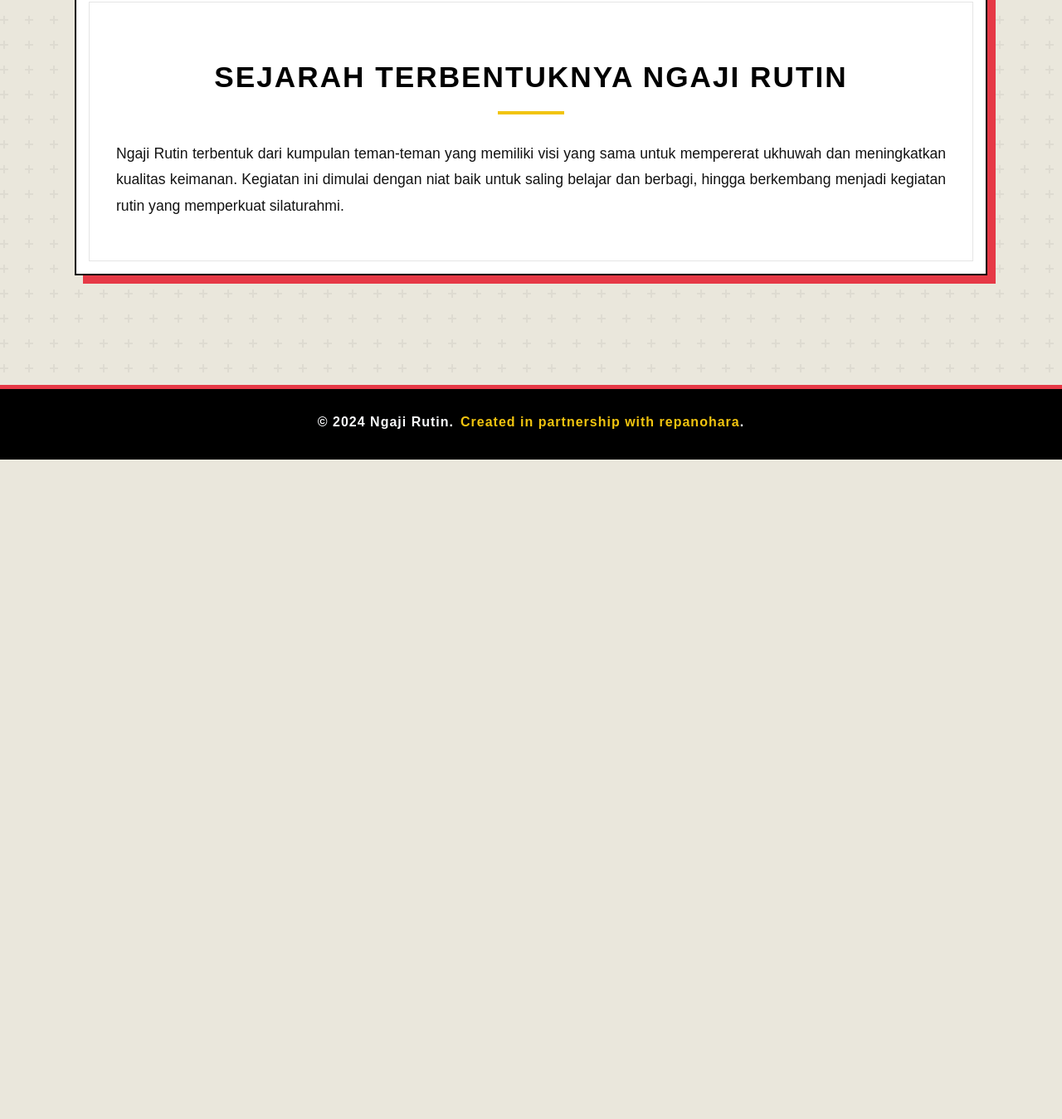
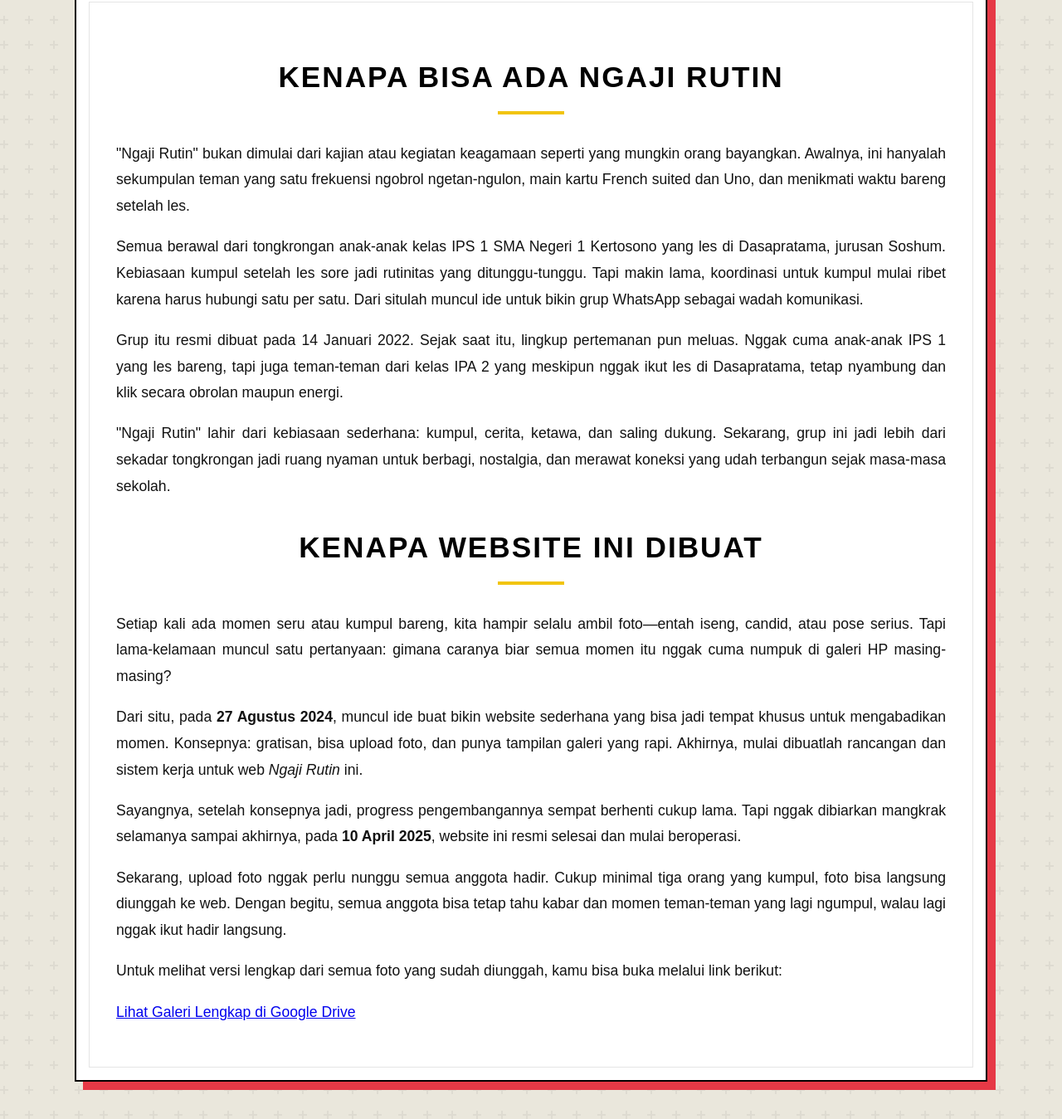
Before and after one commit to Revnarc/NGAJI-RUTIN, a plain HTML site: page index.html in a window 1280 px wide. Shown: the part 851-2200 px from the top of the page at 83% size. Before the commit the page ends 1405 px from the top, so only its background shows below. Drawn offline with Linux system fonts and the light colour scheme; no server answers.

Commit message:
Update index.html

```diff
--- a/index.html
+++ b/index.html
@@ -23,7 +23,7 @@
                     <form id="uploadForm">
                         <input type="file" id="fileInput" accept="image/*" required>
                         <div class="rename-section">
-                            <label for="renameInput">Input tanggal lek ! (dd-mm-yyyy):</label>
+                            <label for="renameInput">⚠️ Peringatan: Minimal foto wong 3 di dalamnya.<br> ⚠️ Input tanggal ciak ! (dd-mm-yyyy):</label>
                             <input type="text" id="renameInput" placeholder="dd-mm-yyyy" required>
                         </div>
                         <input type="password" id="passwordInput" placeholder="input password" required>
@@ -39,10 +39,51 @@
         </section>
 
         <section class="history">
-            <h2>Sejarah Terbentuknya Ngaji Rutin</h2>
-            <p>
-                Ngaji Rutin terbentuk dari kumpulan teman-teman yang memiliki visi yang sama untuk mempererat ukhuwah dan meningkatkan kualitas keimanan. Kegiatan ini dimulai dengan niat baik untuk saling belajar dan berbagi, hingga berkembang menjadi kegiatan rutin yang memperkuat silaturahmi.
-            </p>
+            <h2>Kenapa Bisa Ada Ngaji Rutin</h2>
+            <p class="mb-4">
+                "Ngaji Rutin" bukan dimulai dari kajian atau kegiatan keagamaan seperti yang mungkin orang bayangkan. Awalnya, ini hanyalah sekumpulan teman yang satu frekuensi ngobrol ngetan-ngulon, main kartu French suited dan Uno, dan menikmati waktu bareng setelah les.
+              </p>
+
+              <p class="mb-4">
+                Semua berawal dari tongkrongan anak-anak kelas IPS 1 SMA Negeri 1 Kertosono yang les di Dasapratama, jurusan Soshum. Kebiasaan kumpul setelah les sore jadi rutinitas yang ditunggu-tunggu. Tapi makin lama, koordinasi untuk kumpul mulai ribet karena harus hubungi satu per satu. Dari situlah muncul ide untuk bikin grup WhatsApp sebagai wadah komunikasi.
+              </p>
+
+              <p class="mb-4">
+                Grup itu resmi dibuat pada 14 Januari 2022. Sejak saat itu, lingkup pertemanan pun meluas. Nggak cuma anak-anak IPS 1 yang les bareng, tapi juga teman-teman dari kelas IPA 2 yang meskipun nggak ikut les di Dasapratama, tetap nyambung dan klik secara obrolan maupun energi.
+              </p>
+
+              <p class="mb-4">
+                "Ngaji Rutin" lahir dari kebiasaan sederhana: kumpul, cerita, ketawa, dan saling dukung. Sekarang, grup ini jadi lebih dari sekadar tongkrongan jadi ruang nyaman untuk berbagi, nostalgia, dan merawat koneksi yang udah terbangun sejak masa-masa sekolah.
+              </p>
+              <h2 class="text-2xl font-semibold mb-4 text-center">Kenapa Website Ini Dibuat</h2>
+
+                <p class="mb-4">
+                  Setiap kali ada momen seru atau kumpul bareng, kita hampir selalu ambil foto—entah iseng, candid, atau pose serius. Tapi lama-kelamaan muncul satu pertanyaan: gimana caranya biar semua momen itu nggak cuma numpuk di galeri HP masing-masing?
+                </p>
+
+                <p class="mb-4">
+                  Dari situ, pada <strong>27 Agustus 2024</strong>, muncul ide buat bikin website sederhana yang bisa jadi tempat khusus untuk mengabadikan momen. Konsepnya: gratisan, bisa upload foto, dan punya tampilan galeri yang rapi. Akhirnya, mulai dibuatlah rancangan dan sistem kerja untuk web <em>Ngaji Rutin</em> ini.
+                </p>
+
+                <p class="mb-4">
+                  Sayangnya, setelah konsepnya jadi, progress pengembangannya sempat berhenti cukup lama. Tapi nggak dibiarkan mangkrak selamanya sampai akhirnya, pada <strong>10 April 2025</strong>, website ini resmi selesai dan mulai beroperasi.
+                </p>
+
+                <p class="mb-4">
+                  Sekarang, upload foto nggak perlu nunggu semua anggota hadir. Cukup minimal tiga orang yang kumpul, foto bisa langsung diunggah ke web. Dengan begitu, semua anggota bisa tetap tahu kabar dan momen teman-teman yang lagi ngumpul, walau lagi nggak ikut hadir langsung.
+                </p>
+
+                <p class="mt-6 text-center text-sm text-gray-600">
+                    Untuk melihat versi lengkap dari semua foto yang sudah diunggah, kamu bisa buka melalui link berikut:
+                  </p>
+
+                  <p class="text-center mt-2">
+                    <a href="https://drive.google.com/drive/folders/1h-UlOX02EPajZYtOICeZg5Gi1MxPyh0L?dmr=1&ec=wgc-drive-hero-goto"
+                       target="_blank"
+                       class="text-blue-600 underline hover:text-blue-800 transition">
+                      Lihat Galeri Lengkap di Google Drive
+                    </a>
+                  </p>
         </section>
     </main>
 
```
